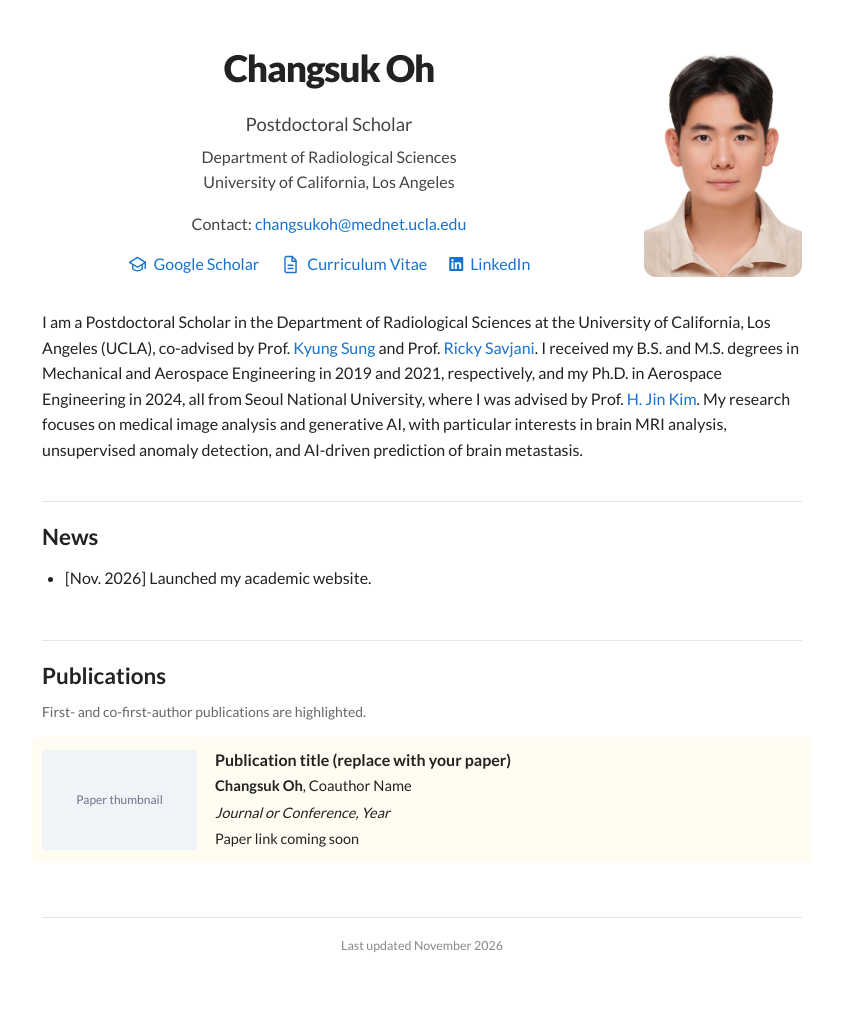
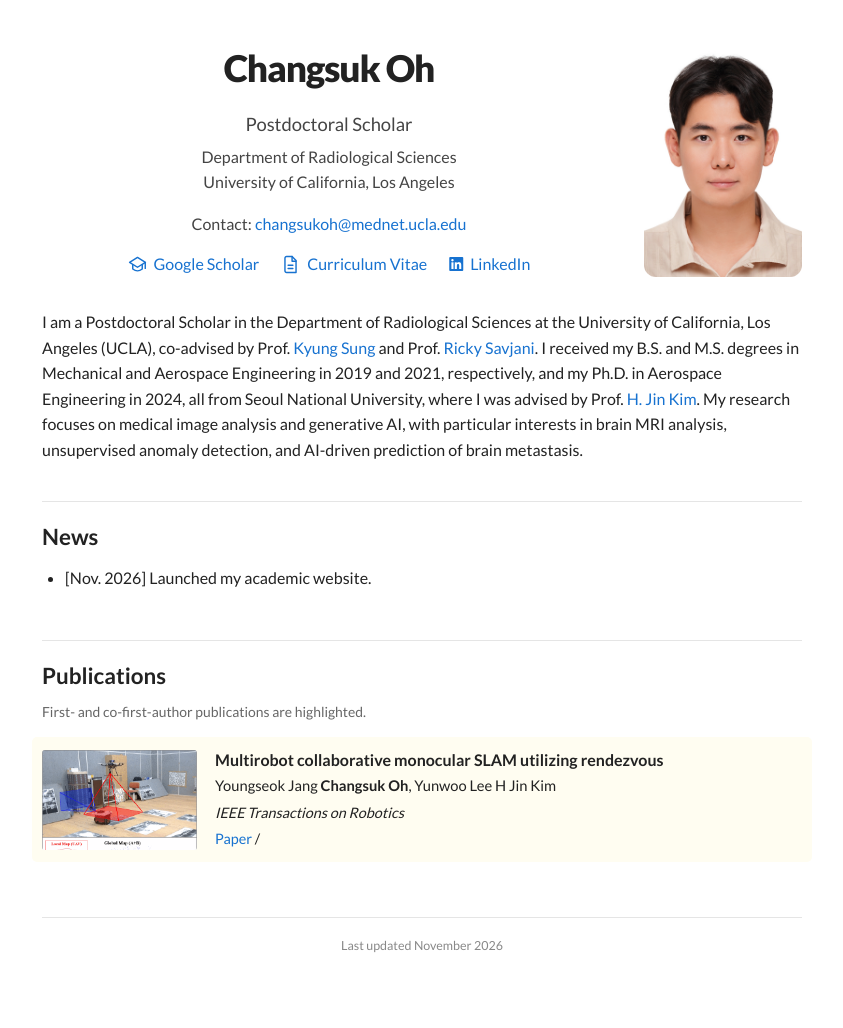
Before and after one commit to ChangsukOh/changsukoh.github.io, a Jekyll site: the page index.html, which Jekyll copies as it is, in a window 1280 px wide. Shown: the whole page, without its empty margins (218-1061 px from the left). Built offline with Jekyll 4.4.1, drawn with Linux system fonts in a browser that asks for light colours.

Commit message:
Update index.html

```diff
--- a/index.html
+++ b/index.html
@@ -136,13 +136,37 @@
       <p class="publications-note">First- and co-first-author publications are highlighted.</p>
       <!-- SAMPLE ENTRY: replace title, authors, venue and link with real publication information. -->
       <article class="paper featured">
-        <div class="paper-thumb" aria-label="Publication thumbnail placeholder">Paper thumbnail</div>
+
+        <div class="paper-thumb">
+          <img src="/img/TRO_2020.gif"
+               alt="Publication thumbnail">
+        </div>
+
         <div>
-          <h3>Publication title (replace with your paper)</h3>
-          <p class="authors"><strong>Changsuk Oh</strong>, Coauthor Name</p>
-          <p class="venue">Journal or Conference, Year</p>
-          <p class="resources">Paper link coming soon</p>
+          <h3>
+            Multirobot collaborative monocular SLAM utilizing rendezvous
+          </h3>
+
+          <p class="authors">
+            Youngseok Jang
+            <strong>Changsuk Oh</strong>,
+            Yunwoo Lee
+            H Jin Kim
+          </p>
+
+          <p class="venue">
+            IEEE Transactions on Robotics
+          </p>
+
+          <p class="resources">
+            <a href="https://arxiv.org/abs/XXXX.XXXXX"
+               target="_blank">
+              Paper
+            </a>
+            /
+          </p>
         </div>
+
       </article>
       <!-- Copy an entire <article class="paper">...</article> section to add another publication. -->
     </section>
```
